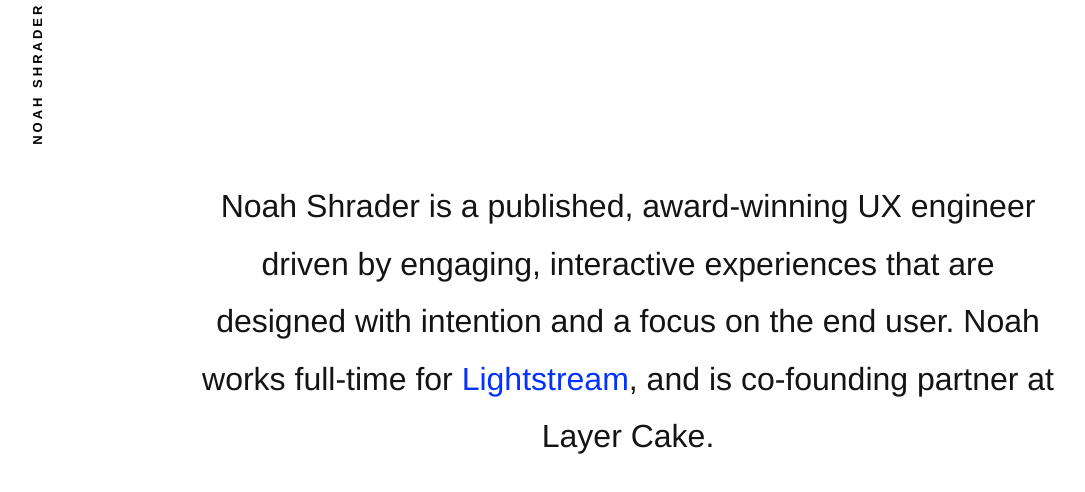
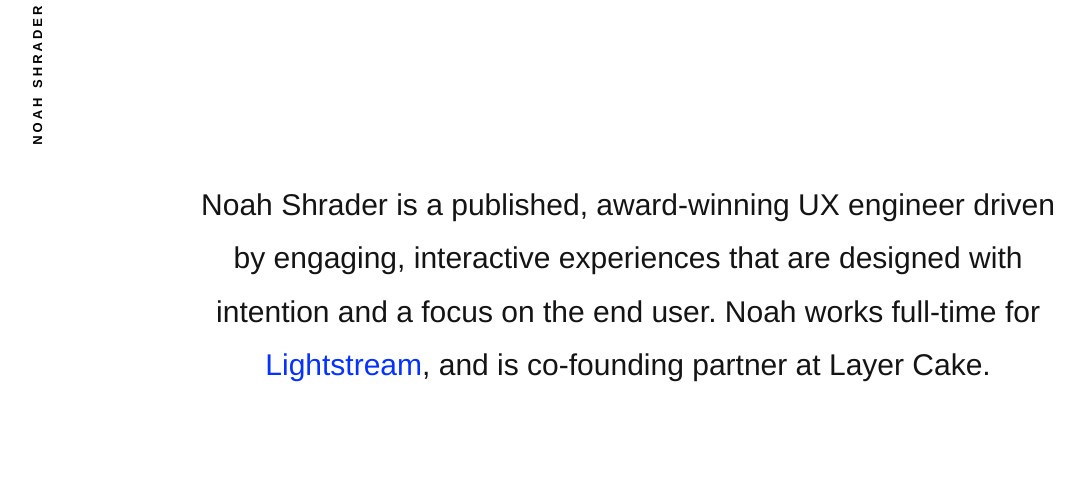
Before and after one commit to noahshrader/noah-shrader, a plain HTML site: page index.html in a window 1280 px wide. Shown: the part 622-1114 px from the top of the page, without its empty margins (12-1097 px from the left). Drawn offline with nearby package versions, Linux system fonts and the light colour scheme; some icons are missing.

Commit message:
Update bio font size

```diff
--- a/scss/sections/_bio.scss
+++ b/scss/sections/_bio.scss
@@ -5,8 +5,8 @@
   max-width: 860px;
 
   p {
-    font-size: 1.6em;
-    line-height: 1.8em;
+    font-size: 1.5em;
+    line-height: 1.7em;
 
     @media screen and (max-width: $smalldevice) {
       font-size: 1.1em;
```
Also changed, not shown: css/style.css, 1 other file.
